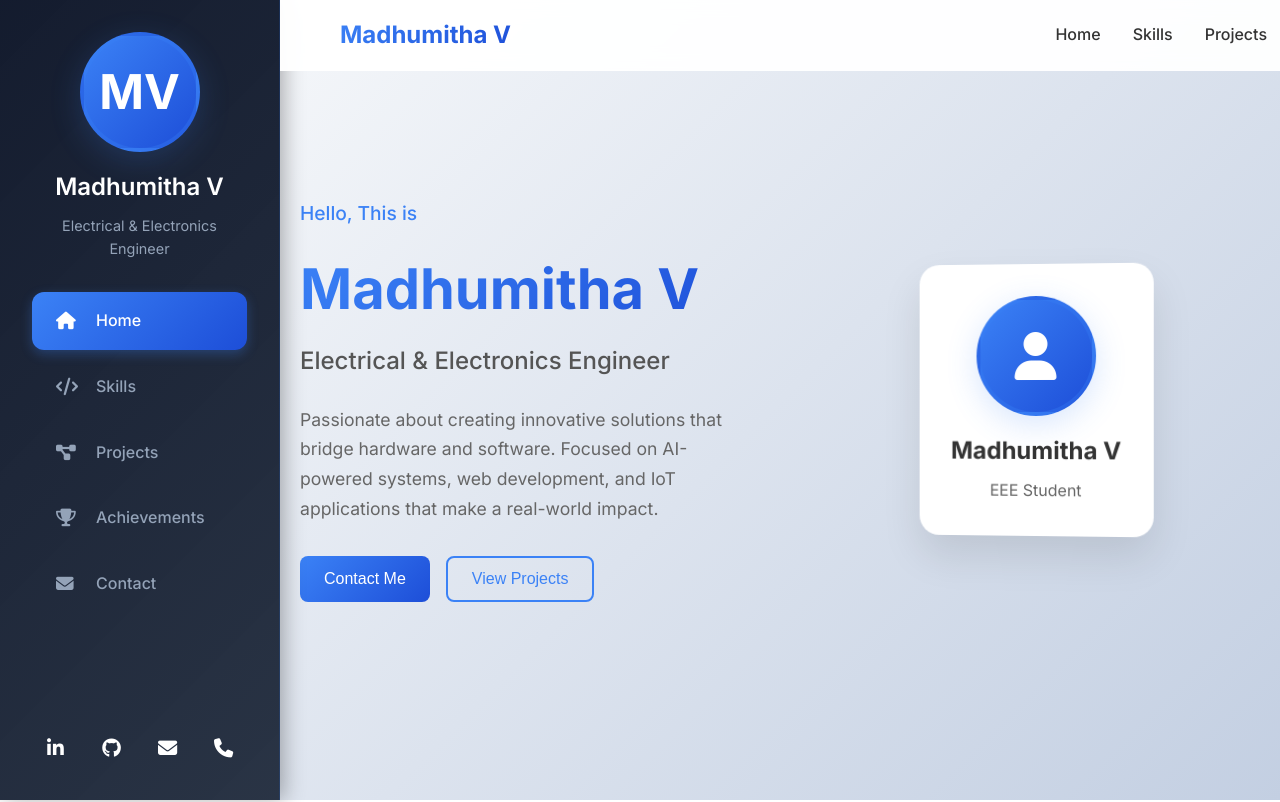
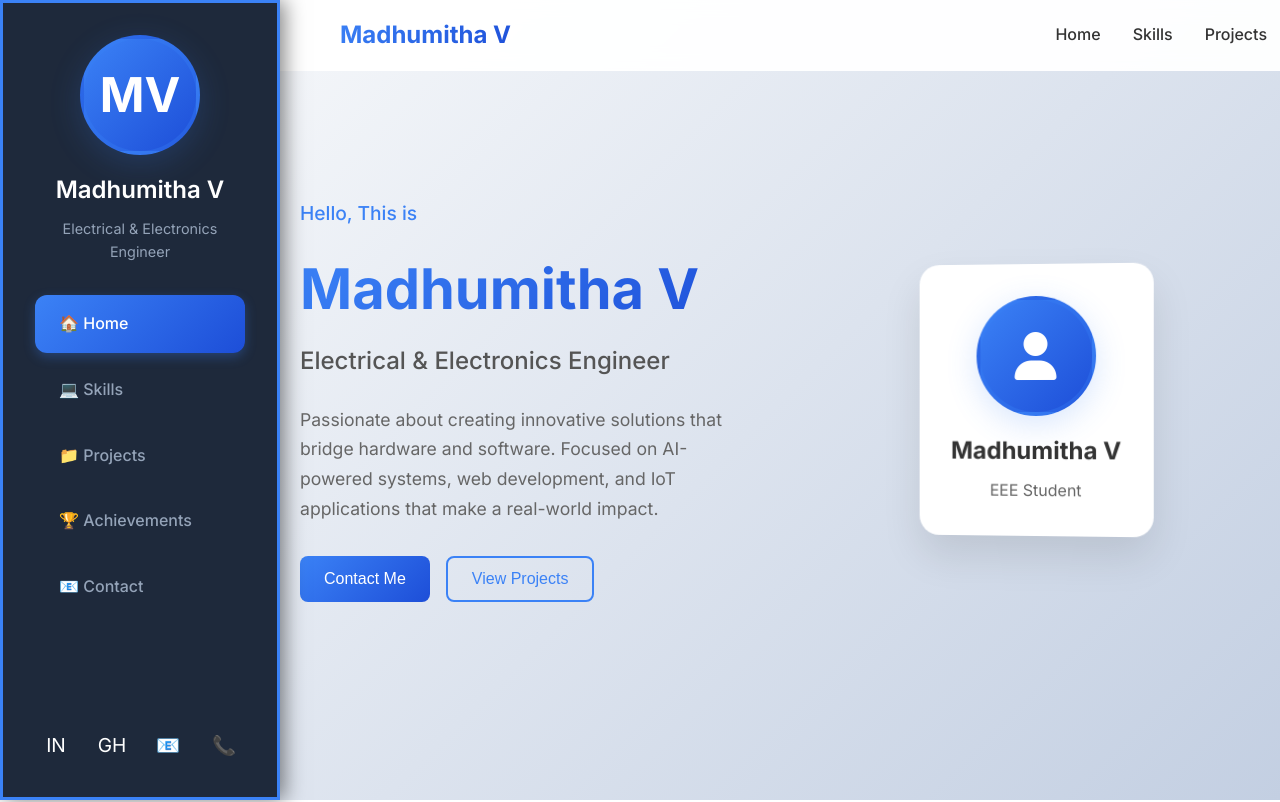
Before and after one commit to madhumitha27V/PORTFOLIO, a React (Create React App) app: page / in a window 1280 px wide. Shown: the top 802 px of the page. Built offline with nearby package versions, Linux system fonts and the light colour scheme.

Commit message:
Add visible sidebar with emoji icons for testing

```diff
--- a/src/App.css
+++ b/src/App.css
@@ -33,22 +33,20 @@
 
 /* Sidebar Styles */
 .sidebar {
-  position: fixed;
-  left: 0;
-  top: 0;
-  width: 280px;
-  height: 100vh;
-  background: linear-gradient(135deg, rgba(15, 23, 42, 0.98) 0%, rgba(30, 41, 59, 0.95) 100%);
-  backdrop-filter: blur(10px);
-  -webkit-backdrop-filter: blur(10px);
-  padding: 2rem;
-  display: flex;
-  flex-direction: column;
-  align-items: center;
-  z-index: 1000;
+  position: fixed !important;
+  left: 0 !important;
+  top: 0 !important;
+  width: 280px !important;
+  height: 100vh !important;
+  background: #1e293b !important;
+  border: 3px solid #3b82f6 !important;
+  padding: 2rem !important;
+  display: flex !important;
+  flex-direction: column !important;
+  align-items: center !important;
+  z-index: 9999 !important;
   transition: transform 0.3s ease;
-  box-shadow: 4px 0 20px rgba(0, 0, 0, 0.3);
-  border-right: 1px solid rgba(59, 130, 246, 0.2);
+  box-shadow: 4px 0 20px rgba(0, 0, 0, 0.5);
 }
 
 .sidebar.mobile-hidden {
--- a/src/components/Sidebar.js
+++ b/src/components/Sidebar.js
@@ -15,13 +15,29 @@
     setIsMobileOpen(!isMobileOpen);
   };
 
+  // Debug: Add console.log to ensure component is rendering
+  console.log('Sidebar component is rendering');
+
   return (
     <>
       <button className="sidebar-toggle" onClick={toggleMobileMenu}>
-        <i className="fas fa-bars"></i>
+        ☰
       </button>
 
-      <div className={`sidebar ${isMobileOpen ? 'mobile-visible' : ''}`}>
+      <div className="sidebar" style={{
+        position: 'fixed',
+        left: '0',
+        top: '0',
+        width: '280px',
+        height: '100vh',
+        background: '#1e293b',
+        zIndex: '9999',
+        padding: '2rem',
+        display: 'flex',
+        flexDirection: 'column',
+        alignItems: 'center',
+        color: 'white'
+      }}>
         <div className="sidebar-profile">
           <div className="profile-image">
             MV
@@ -32,39 +48,34 @@
 
         <nav className="sidebar-nav">
           <a href="#home" className="nav-item active" onClick={(e) => {e.preventDefault(); scrollToSection('home');}}>
-            <i className="fas fa-home"></i>
-            Home
+            🏠 Home
           </a>
           <a href="#skills" className="nav-item" onClick={(e) => {e.preventDefault(); scrollToSection('skills');}}>
-            <i className="fas fa-code"></i>
-            Skills
+            💻 Skills
           </a>
           <a href="#projects" className="nav-item" onClick={(e) => {e.preventDefault(); scrollToSection('projects');}}>
-            <i className="fas fa-project-diagram"></i>
-            Projects
+            📁 Projects
           </a>
           <a href="#achievements" className="nav-item" onClick={(e) => {e.preventDefault(); scrollToSection('achievements');}}>
-            <i className="fas fa-trophy"></i>
-            Achievements
+            🏆 Achievements
           </a>
           <a href="#contact" className="nav-item" onClick={(e) => {e.preventDefault(); scrollToSection('contact');}}>
-            <i className="fas fa-envelope"></i>
-            Contact
+            📧 Contact
           </a>
         </nav>
 
         <div className="sidebar-social">
           <a href="https://linkedin.com/in/madhumitha" target="_blank" rel="noopener noreferrer" className="social-link" title="LinkedIn">
-            <i className="fab fa-linkedin-in"></i>
+            IN
           </a>
           <a href="https://github.com/madhumitha27V" target="_blank" rel="noopener noreferrer" className="social-link" title="GitHub">
-            <i className="fab fa-github"></i>
+            GH
           </a>
           <a href="mailto:madhumitha.v@gmail.com" className="social-link" title="Email">
-            <i className="fas fa-envelope"></i>
+            📧
           </a>
           <a href="tel:+916381228388" className="social-link" title="Phone">
-            <i className="fas fa-phone"></i>
+            📞
           </a>
         </div>
       </div>
```
